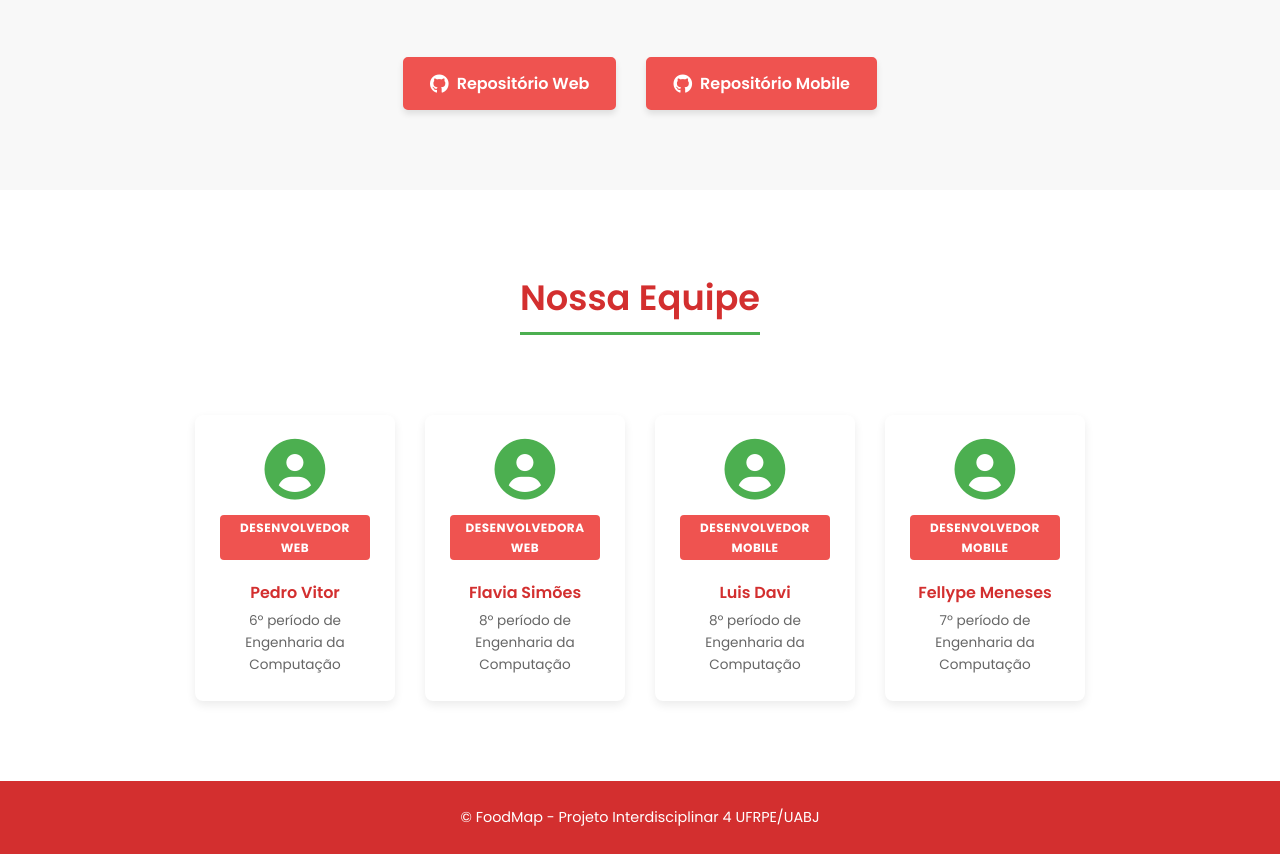
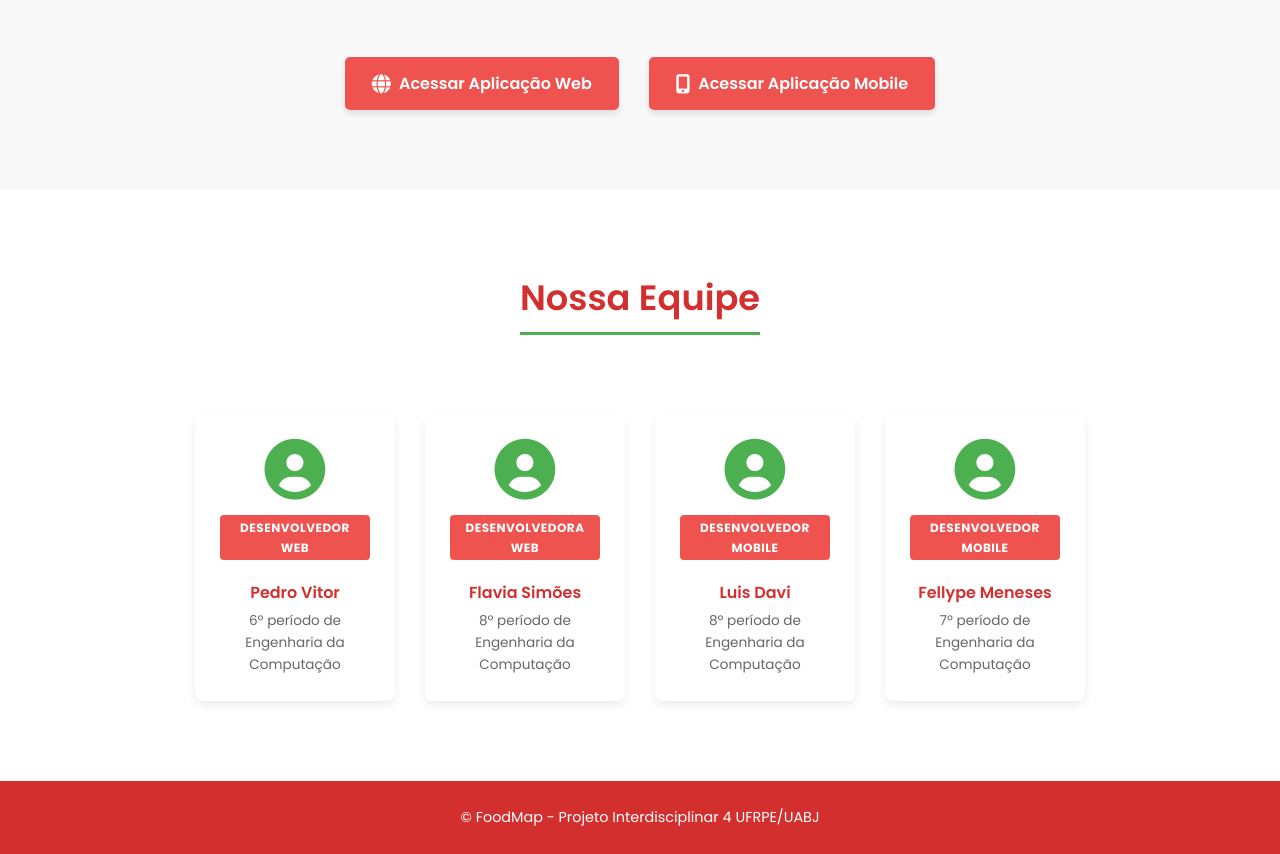
Before and after one commit to Pedrr01/landing-page-foodMap, a plain HTML site: page index.html in a window 1280 px wide. Shown: the part 2243-3097 px from the top of the page. Drawn offline with Linux system fonts and the light colour scheme.

Commit message:
add link da aplicação web

```diff
--- a/index.html
+++ b/index.html
@@ -74,11 +74,11 @@
             </div>
 
             <div class="github-links">
-                <a href="https://github.com/Pedrr01/projeto04-ufrpe" target="_blank" class="github-button">
-                    <i class="fab fa-github"></i> Repositório Web
+                <a href="http://3.17.39.131:8000/" target="_blank" class="github-button">
+                    <i class="fas fa-globe"></i> Acessar Aplicação Web
                 </a>
                 <a href="https://github.com/LuisDavii/FoodMap" target="_blank" class="github-button">
-                    <i class="fab fa-github"></i> Repositório Mobile
+                    <i class="fas fa-mobile-alt"></i> Acessar Aplicação Mobile
                 </a>
             </div>
 
```
